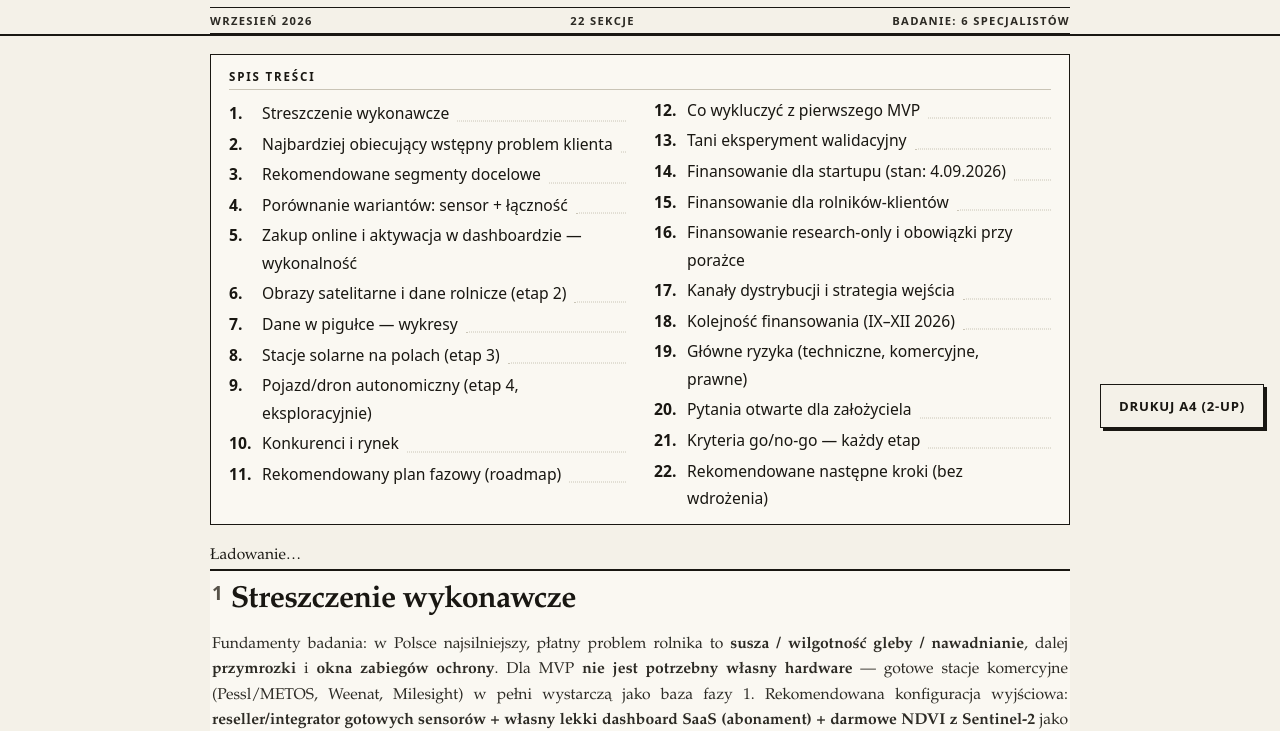
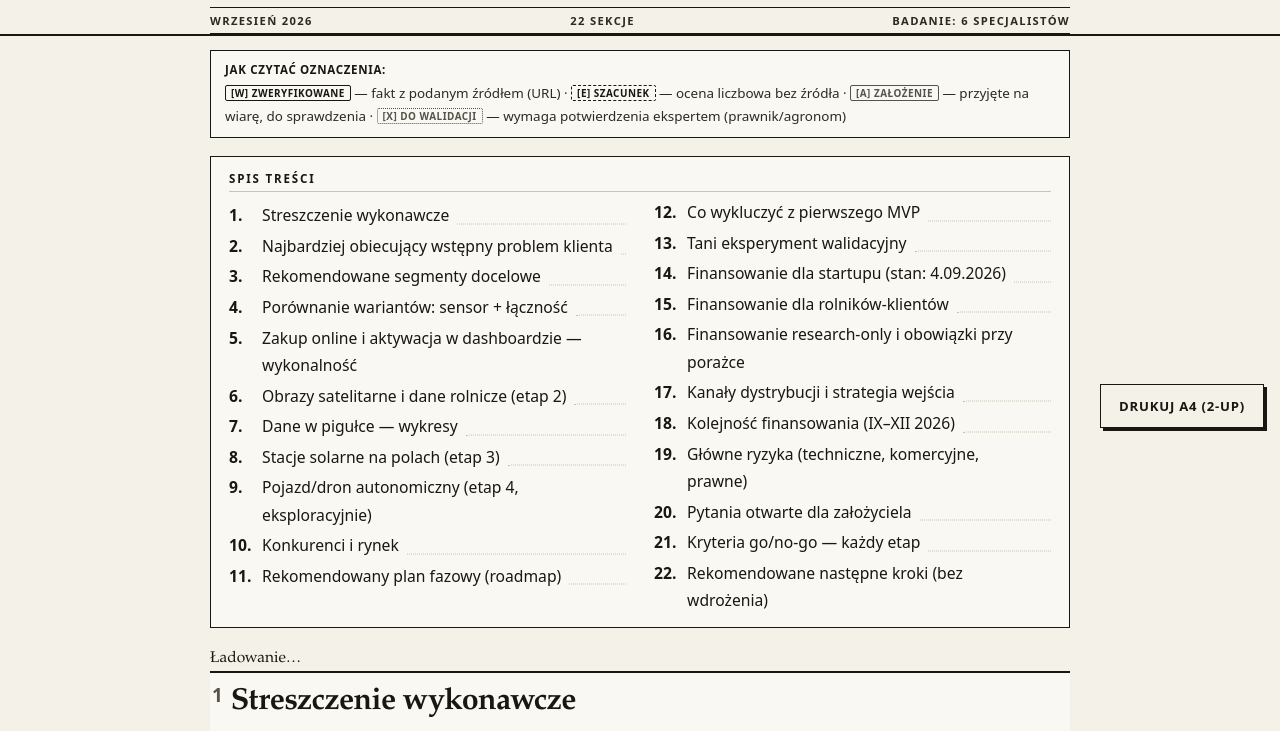
Before and after one commit to bojakbyco/quick-apps-hub, a website: page apps/agritech-research-pl/index.html in a window 1280 px wide. Shown: the part 356-1087 px from the top of the page. Drawn offline with Linux system fonts and the light colour scheme.

Commit message:
add credibility legend box on page 1

```diff
--- a/apps/agritech-research-pl/index.html
+++ b/apps/agritech-research-pl/index.html
@@ -1,4 +1,4 @@
-<!doctype html><html lang="pl"><head><meta charset="utf-8"><meta name="viewport" content="width=device-width,initial-scale=1"><title>Co w polu piszczy? 1.0 — badanie konceptu startupu agritech</title><link rel="stylesheet" href="./style.css?v=4"><script defer src="./app.js?v=4"></script></head><body>
+<!doctype html><html lang="pl"><head><meta charset="utf-8"><meta name="viewport" content="width=device-width,initial-scale=1"><title>Co w polu piszczy? 1.0 — badanie konceptu startupu agritech</title><link rel="stylesheet" href="./style.css?v=5"><script defer src="./app.js?v=5"></script></head><body>
 <header class="topbar"><div class="wrap">
 <a class="home" href="/">↑ Hub</a>
 <div class="masthead-art" role="img" aria-label="Grafika: pola, słońce i stacja monitoringu">
@@ -55,6 +55,6 @@
 <p class="sub">Ocena i koncepcja fazowa polskiego startupu agritech — sensory, platforma SaaS, satelity, stacje solarne, finansowanie</p>
 <div class="dateline"><span>Wrzesień 2026</span><span>22 sekcje</span><span>Badanie: 6 specjalistów</span></div>
 </div></header>
-<main class="wrap"><div id="toc"></div><div id="content">Ładowanie…</div></main>
+<main class="wrap"><div class="legend"><strong>Jak czytać oznaczenia:</strong> <span class="tag v">[W] zweryfikowane</span> — fakt z podanym źródłem (URL) · <span class="tag e">[E] szacunek</span> — ocena liczbowa bez źródła · <span class="tag a">[A] założenie</span> — przyjęte na wiarę, do sprawdzenia · <span class="tag x">[x] do walidacji</span> — wymaga potwierdzenia ekspertem (prawnik/agronom)</div><div id="toc"></div><div id="content">Ładowanie…</div></main>
 <footer class="wrap foot"><p>Oznaczenia twierdzeń: <span class="tag v">zweryfikowane</span> · <span class="tag e">szacunek</span> · <span class="tag a">założenie</span> · <span class="tag x">do walidacji z ekspertem</span>. Raport badawczy; nie stanowi porady prawnej ani finansowej. Dane grantowe wg stanu na 4.09.2026.</p></footer>
 </body></html>
--- a/apps/agritech-research-pl/style.css
+++ b/apps/agritech-research-pl/style.css
@@ -126,3 +126,8 @@ tr:last-child td{border-bottom:2px solid var(--rule)}
  .masthead-art svg{width:52%;max-height:30mm}
  .kicker{font-size:6.6pt;margin:0 0 .5mm}
 }
+
+/* ── legend on page 1 (v5) ── */
+.legend{border:1.5px solid var(--rule);background:var(--card);padding:9px 14px;margin:14px 0 0;font:500 .84rem/1.7 var(--sans);color:var(--ink2)}
+.legend strong{font-weight:700;letter-spacing:.06em;text-transform:uppercase;font-size:.72rem;display:block;margin-bottom:3px;color:var(--ink)}
+@media print{.legend{border-width:.8pt;padding:1.5mm 3mm;margin:0 0 2mm;font-size:7pt;line-height:1.5}.legend strong{font-size:6.2pt;margin-bottom:1mm}}
```
